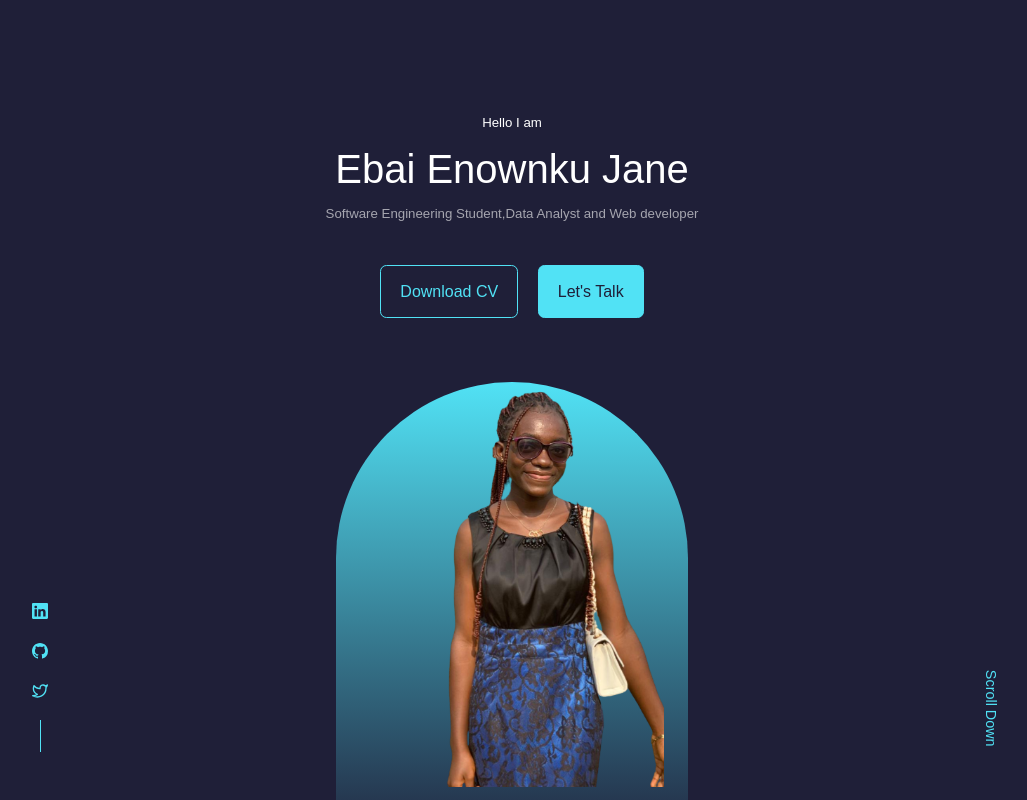
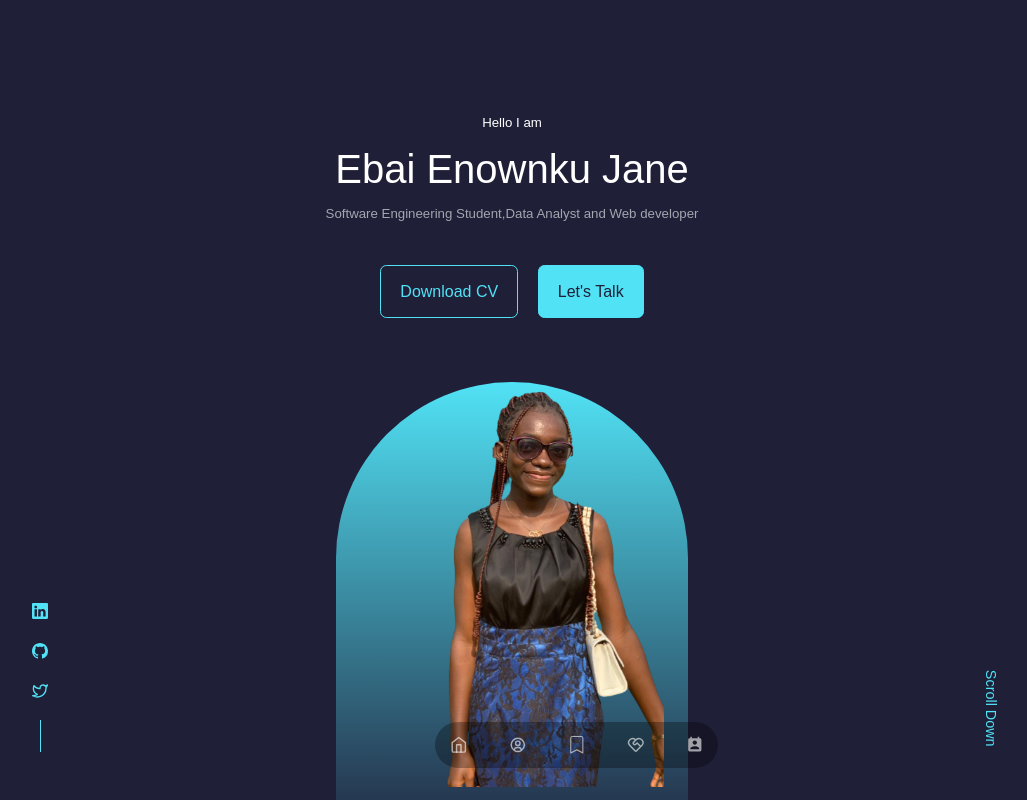
Before and after one commit to E-jane15/Jane-portfolio, a React (Create React App) app: page / in a window 1280 px wide. Shown: the top 800 px of the page, without its empty margins (128-1155 px from the left). Built offline with nearby package versions, Linux system fonts and the light colour scheme.

Commit message:
navbar section

```diff
--- a/src/components/navbar/Navbar.jsx
+++ b/src/components/navbar/Navbar.jsx
@@ -1,9 +1,52 @@
-import React from 'react'
+import React from "react";
+import "./navbar.css";
+import { FiHome } from "react-icons/fi";
+import { BiUserCircle } from "react-icons/bi";
+import { BsBookmark } from "react-icons/bs";
+import { RiServiceLine } from "react-icons/ri";
+import { MdPermContactCalendar } from "react-icons/md";
+import { useState } from "react";
+const Navbar = () => {
+  const [activeNav, setActiveNav] = useState("#");
+  return (
+    <nav>
+      <a
+        href="#"
+        onClick={() => setActiveNav("#")}
+        className={activeNav === "#" ? "active" : ""}
+      >
+        <FiHome />
+      </a>
+      <a
+        href="#about"
+        onClick={() => setActiveNav("#about")}
+        className={activeNav === "#about" ? "active" : ""}
+      >
+        <BiUserCircle />
+      </a>
+      <a
+        href="#experience"
+        onClick={() => setActiveNav("#experience")}
+        className={activeNav === "#experience" ? "active" : ""}
+      >
+        <BsBookmark />
+      </a>
+      <a
+        href="#services"
+        onClick={() => setActiveNav("#services")}
+        className={activeNav === "#services" ? "active" : ""}
+      >
+        <RiServiceLine />
+      </a>
+      <a
+        href="#contact"
+        onClick={() => setActiveNav("#contact")}
+        className={activeNav === "#contact" ? "active" : ""}
+      >
+        <MdPermContactCalendar />
+      </a>
+    </nav>
+  );
+};
 
-const Navbar = () => {
-  return (
-    <div>Navbar</div>
-  )
-}
-
-export default Navbar
+export default Navbar;
--- a/src/components/navbar/navbar.css
+++ b/src/components/navbar/navbar.css
@@ -0,0 +1,35 @@
+nav {
+    background: rgba(0, 0, 0, 0.3);
+    width: max-content;
+    display: block;
+    padding: 0.7rem, 1.7rem;
+    z-index: 2;
+    left: 44%;
+    transform-origin: translateX (-50%);
+    bottom: 2rem;
+    display: flex;
+    gap: 0.8rem;
+    border-radius: 3rem;
+
+    position: fixed;
+
+}
+
+nav a {
+    background: transparent;
+    padding: 0.9rem;
+    display: flex;
+    border-radius: 58%;
+    color: var(--color-light);
+    font-size: 1.1rem;
+}
+
+nav a:hover {
+    background: rgba(0, 0, 0, 0.3);
+
+}
+
+nav a:active {
+    background: var(--color-bg);
+    color: var(--color-white)
+}
```
